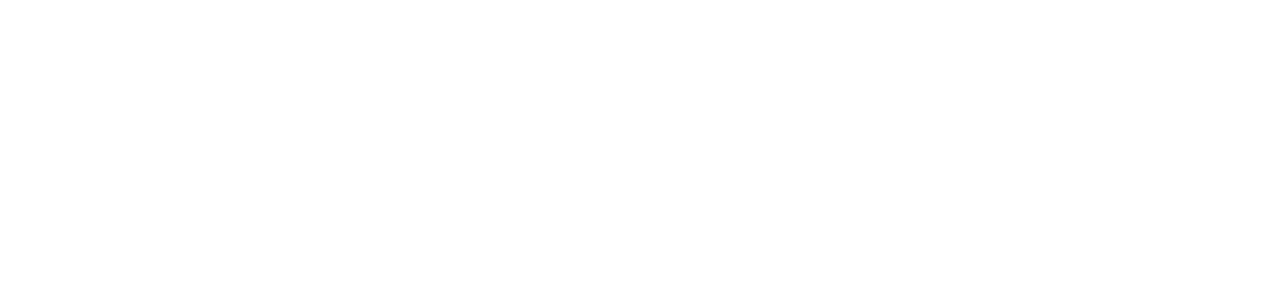
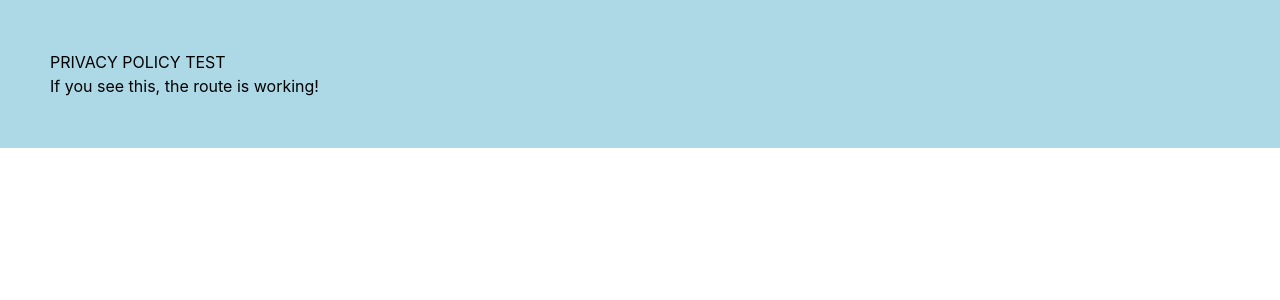
Before and after one commit to shufanfan/Food-Therapy---Traditional-Chinese-Medicine-TCM-Health-Insights-for-Modern-Life, a React (Create React App) app: page /privacy in a window 1280 px wide. Before the commit this address had no page. Shown: the top 300 px of the page. Built offline with nearby package versions, Linux system fonts and the light colour scheme.

Commit message:
Add Privacy Policy page with routing (Sprint 2 Item 4)

```diff
--- a/src/App.tsx
+++ b/src/App.tsx
@@ -3,6 +3,7 @@
 import LandingPage from "./components/LandingPage";
 import Survey from "./components/Survey";
 import SurveyResults from "./components/SurveyResults";
+import PrivacyPolicy from "./components/PrivacyPolicy";
 
 function AppContent() {
   const navigate = useNavigate();
@@ -23,6 +24,7 @@
   return (
     <Routes>
       <Route path="/" element={<LandingPage />} />
+      <Route path="/privacy" element={<PrivacyPolicy />} />
       <Route
         path="/assessment"
         element={<Survey onComplete={handleSurveyComplete} />}
--- a/src/components/LandingPage.jsx
+++ b/src/components/LandingPage.jsx
@@ -308,7 +308,10 @@
                   </a>
                 </li>
                 <li>
-                  <a href="#" className="hover:text-white transition-colors">
+                  <a
+                    href="/privacy"
+                    className="hover:text-white transition-colors"
+                  >
                     Privacy Policy
                   </a>
                 </li>
--- /dev/null
+++ b/src/components/PrivacyPolicy.tsx
@@ -0,0 +1,10 @@
+const PrivacyPolicy = () => {
+  return (
+    <div style={{ padding: "50px", backgroundColor: "lightblue" }}>
+      <h1>PRIVACY POLICY TEST</h1>
+      <p>If you see this, the route is working!</p>
+    </div>
+  );
+};
+
+export default PrivacyPolicy;
```
